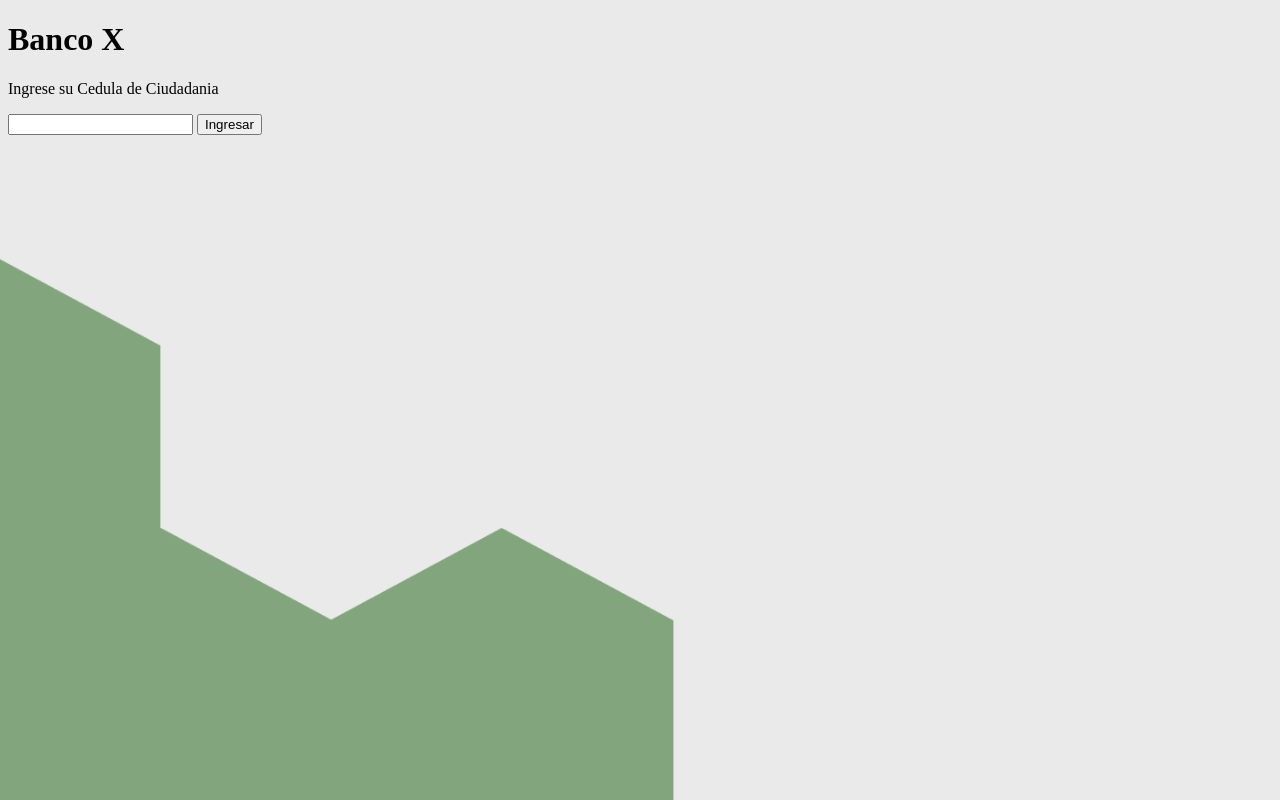
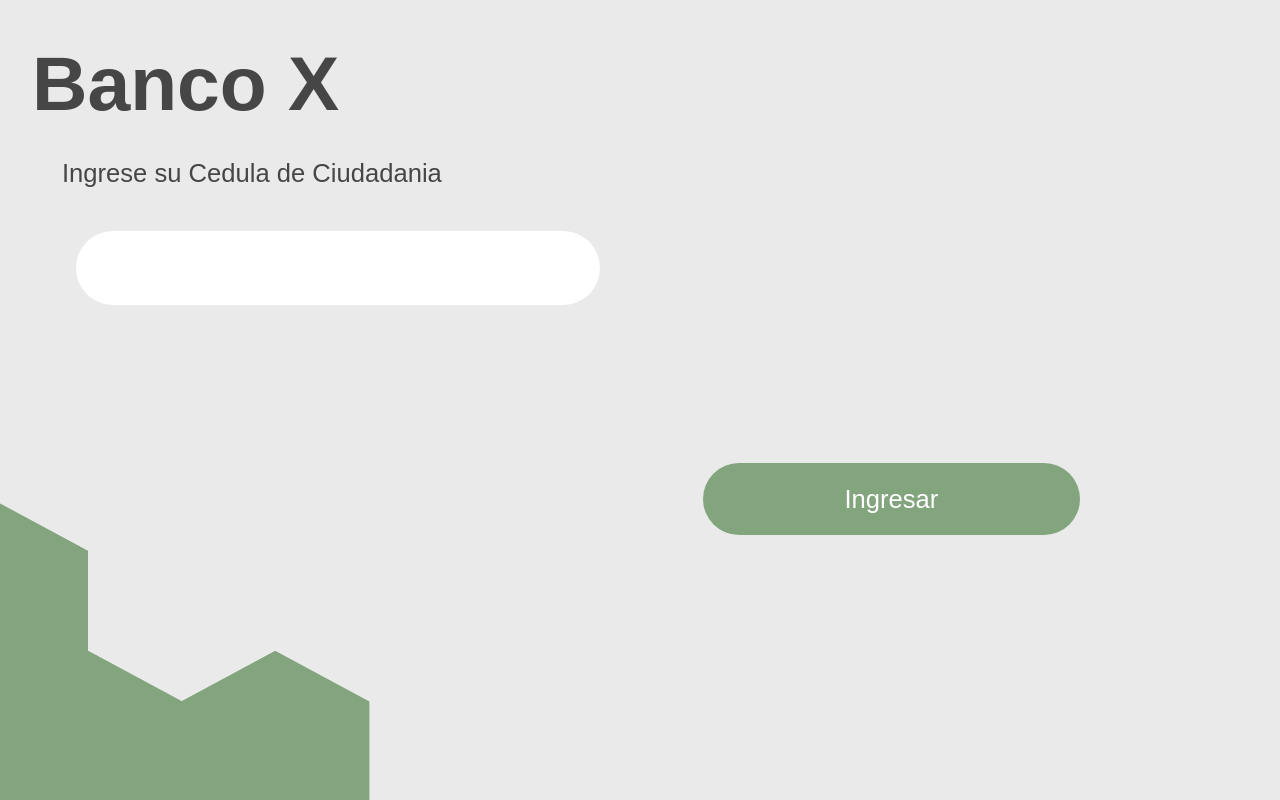
Before and after one commit to andreschacua/turnosBanco2, a Django app: page / in a window 1280 px wide. Run offline with Django 3.2, Linux system fonts and the light colour scheme.

Commit message:
pagina index grafica

```diff
--- a/inicio_usuarios/static/css/index.css
+++ b/inicio_usuarios/static/css/index.css
@@ -1,11 +1,89 @@
 body {
     background-color: #EAEAEA;
+    margin: 0;
+    padding: 0;
+    display: flex;
+    flex-direction: column;
+    align-items: center;
+    height: 100vh;
+    font-family: Arial, Helvetica, sans-serif;
 }
 
+/* Imagen de los rombos */
 .bottom-left-image {
     position: absolute;
     bottom: 0;
     left: 0;
-    margin: 0px;
-    width: 700px; /* Ajusta el tamaño según sea necesario */
+    margin: 0;
+    width: 30vw; /* Ajusta el tamaño relativo al viewport */
 }
+
+/* Banco X */
+h1 {
+    width: 100%;
+    text-align: left;
+    margin-top: 2%;
+    margin-left: 5%;
+
+    font-family: Arial, Helvetica, sans-serif;
+    font-style: normal;
+    font-weight: 700;
+    font-size: 6vw;  /* Use viewport width to make it responsive */
+    line-height: 1.5;
+
+    color: #464646;
+}
+
+/* Contenedor del formulario */
+.container {
+    display: flex;
+    flex-direction: column;
+    align-items: center;
+    width: 100%;
+    margin-top: -5%;
+}
+
+/* Ingrese su cedula de ciudadania */
+p {
+    width: 100%;
+    text-align: left;
+    margin-left: -42%;
+
+    font-family: Arial, Helvetica, sans-serif;
+    font-style: normal;
+    font-weight: 400;
+    font-size: 2vw;  /* Use viewport width to make it responsive */
+    line-height: 1.5;
+
+    color: #464646;
+}
+
+/* Campo de cedula */
+input[type="text"]#cedula {
+    width: 80%;
+    max-width: 862px;
+    height: 9vh;
+    background: #FFFFFF;
+    border-radius: 50px;
+    border: 1px solid #EAEAEA;
+    font-family: Arial, Helvetica, sans-serif;
+    font-size: 3vw;  /* Use viewport width to make it responsive */
+    padding-left: 20px;
+    margin-top: 2%;
+    margin-left: -40%;
+}
+
+/* Button Ingresar */
+button[type="submit"] {
+    width: 60%;
+    max-width: 511px;
+    height: 9vh;
+    margin-top: 25%;
+    margin-left: 60%;
+    background: #83A57E;
+    border-radius: 50px;
+    border: none;
+    font-family: Arial, Helvetica, sans-serif;
+    font-size: 2vw;  /* Use viewport width to make it responsive */
+    color: #FFFFFF;
+}
```
Also changed, not shown: inicio_usuarios/static/css/formulario.css (added).
